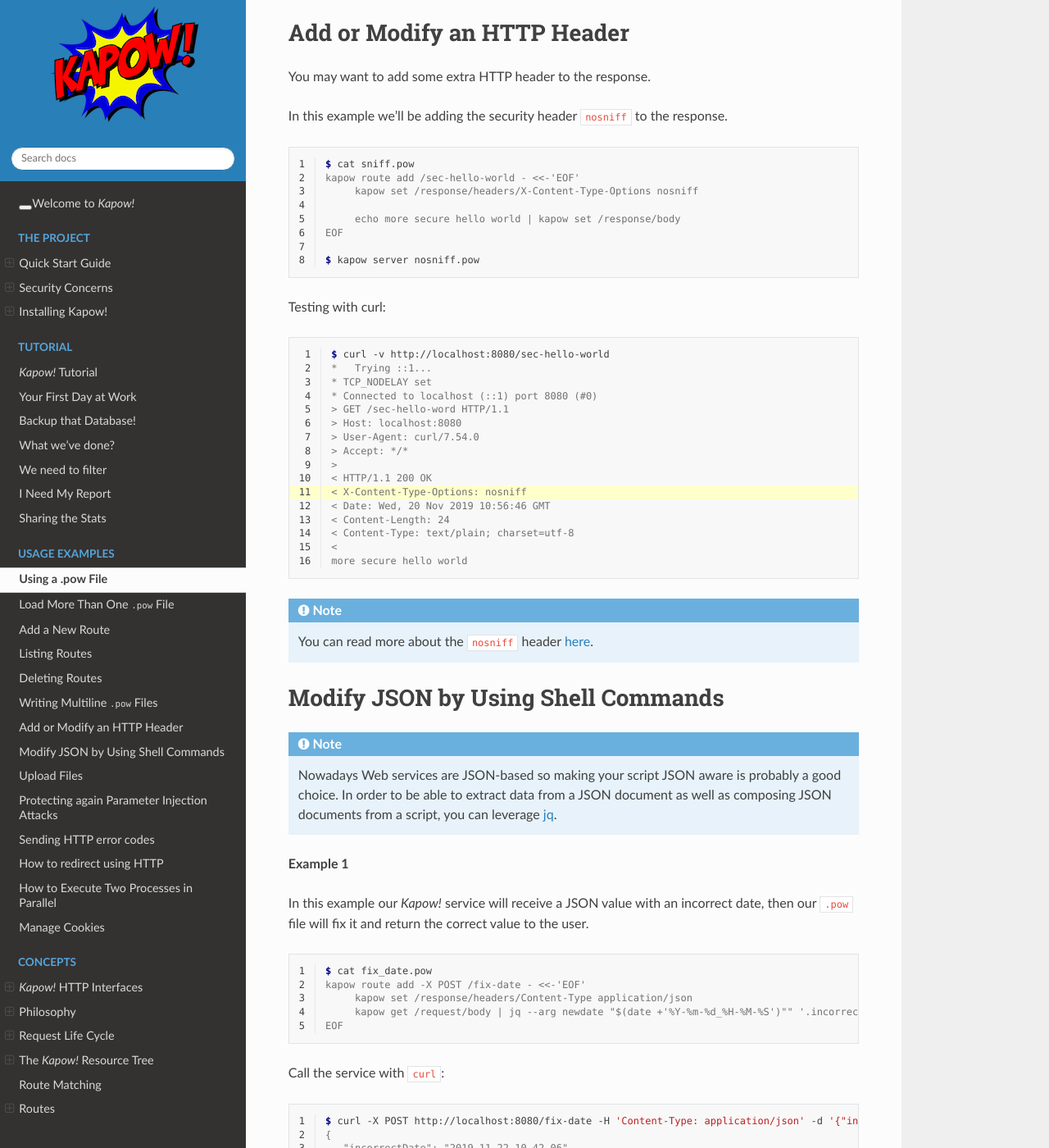
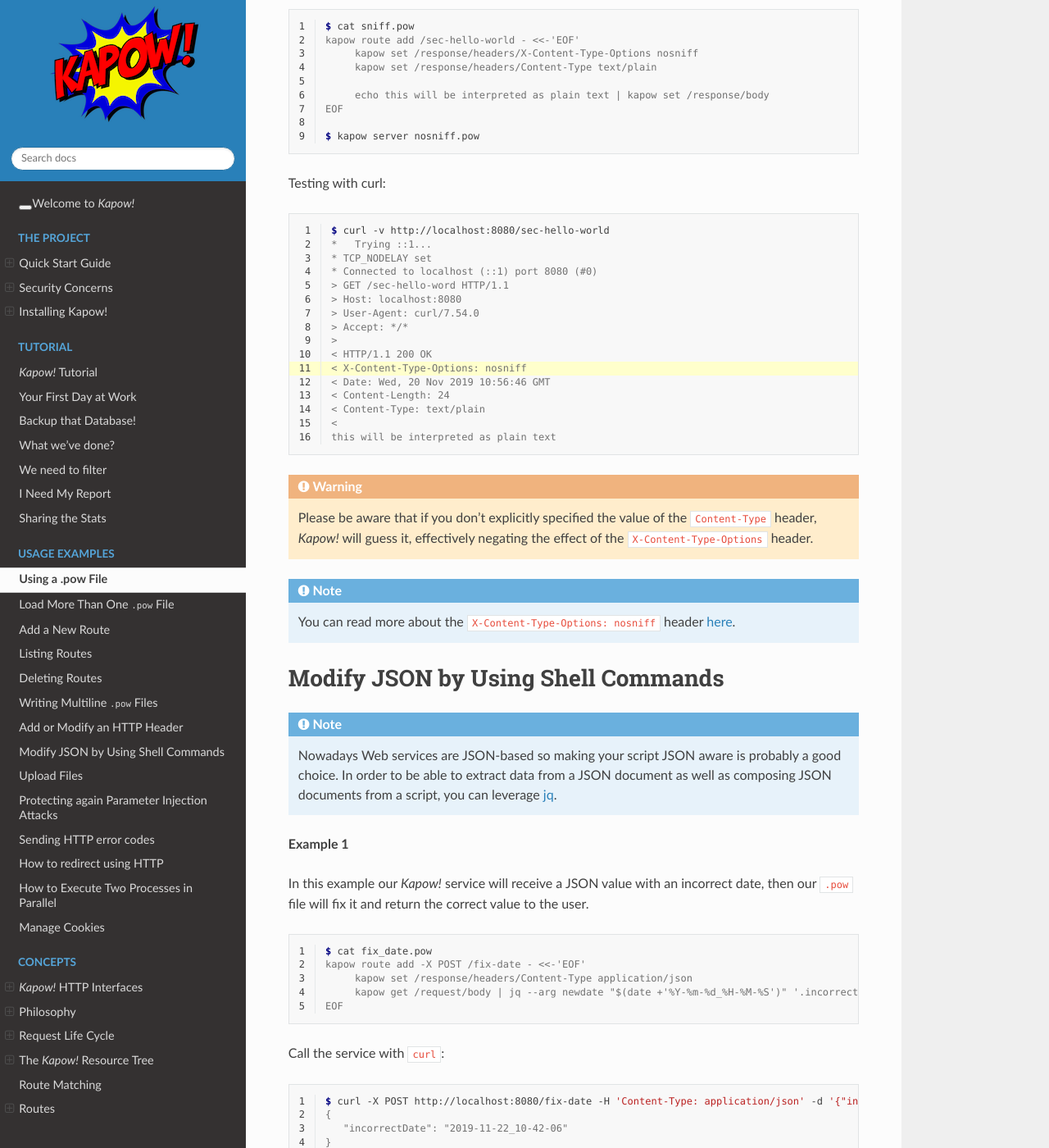
Before and after one commit to BBVA/kapow, a Sphinx documentation site: the page built from docs/source/examples/index.rst, in a window 1280 px wide and 1400 px high, scrolled down 3333 px. Shown: the whole window at 82% size. Built offline with Sphinx 7.4.7 and the Read the Docs theme 2.0.0, drawn with Linux system fonts in a browser that asks for light colours; some of the changed text lies outside the part shown.

Commit message:
Fix nonworking examples

```diff
--- a/docs/source/examples/index.rst
+++ b/docs/source/examples/index.rst
@@ -51,15 +51,8 @@
 
 .. warning::
 
-    Be aware that if you register more than one route with same path, only the
-    first route added will be used.
-
-    For example, if you add these routes:
-
-    1. http://localhost:8080/echo
-    2. http://localhost:8080/echo/{message}
-
-    only first one will be used.
+    Be aware that if you register more than one route with exactly the
+    same path, only the first route added will be used.
 
 
 **GET route**
@@ -197,7 +190,7 @@
 
 You may want to add some extra HTTP header to the response.
 
-In this example we'll be adding the security header ``nosniff`` to the response.
+In this example we'll be adding the header ``X-Content-Type-Options`` to the response.
 
 .. code-block:: console
    :linenos:
@@ -205,8 +198,9 @@
    $ cat sniff.pow
    kapow route add /sec-hello-world - <<-'EOF'
    	kapow set /response/headers/X-Content-Type-Options nosniff
+   	kapow set /response/headers/Content-Type text/plain
 
-   	echo more secure hello world | kapow set /response/body
+   	echo this will be interpreted as plain text | kapow set /response/body
    EOF
 
    $ kapow server nosniff.pow
@@ -230,13 +224,19 @@
    < X-Content-Type-Options: nosniff
    < Date: Wed, 20 Nov 2019 10:56:46 GMT
    < Content-Length: 24
-   < Content-Type: text/plain; charset=utf-8
+   < Content-Type: text/plain
    <
-   more secure hello world
+   this will be interpreted as plain text
+
+.. warning::
+
+   Please be aware that if you don't explicitly specified the value of
+   the ``Content-Type`` header, *Kapow!* will guess it, effectively
+   negating the effect of the ``X-Content-Type-Options`` header.
 
 .. note::
 
-    You can read more about the ``nosniff`` header `here
+    You can read more about the ``X-Content-Type-Options: nosniff`` header `here
     <https://developer.mozilla.org/es/docs/Web/HTTP/Headers/X-Content-Type-Options>`_.
 
 
@@ -262,7 +262,7 @@
    $ cat fix_date.pow
    kapow route add -X POST /fix-date - <<-'EOF'
    	kapow set /response/headers/Content-Type application/json
-   	kapow get /request/body | jq --arg newdate "$(date +'%Y-%m-%d_%H-%M-%S')"" '.incorrectDate=$newdate' | kapow set /response/body
+   	kapow get /request/body | jq --arg newdate "$(date +'%Y-%m-%d_%H-%M-%S')" '.incorrectDate=$newdate' | kapow set /response/body
    EOF
 
 Call the service with ``curl``:
@@ -349,7 +349,7 @@
 
    	kapow set /response/status 200
 
-   	echo -- "$FNAME has $LCOUNT lines" | kapow set /response/body
+   	echo "$FNAME has $LCOUNT lines" | kapow set /response/body
    EOF
 
 .. code-block:: console
@@ -533,7 +533,7 @@
    :linenos:
    :emphasize-lines: 11
 
-   $ curl -v http://localhost:8080/set-cookie
+   $ curl -v http://localhost:8080/setcookie
    *   Trying ::1...
    * TCP_NODELAY set
    * Connected to localhost (::1) port 8080 (#0)
```
